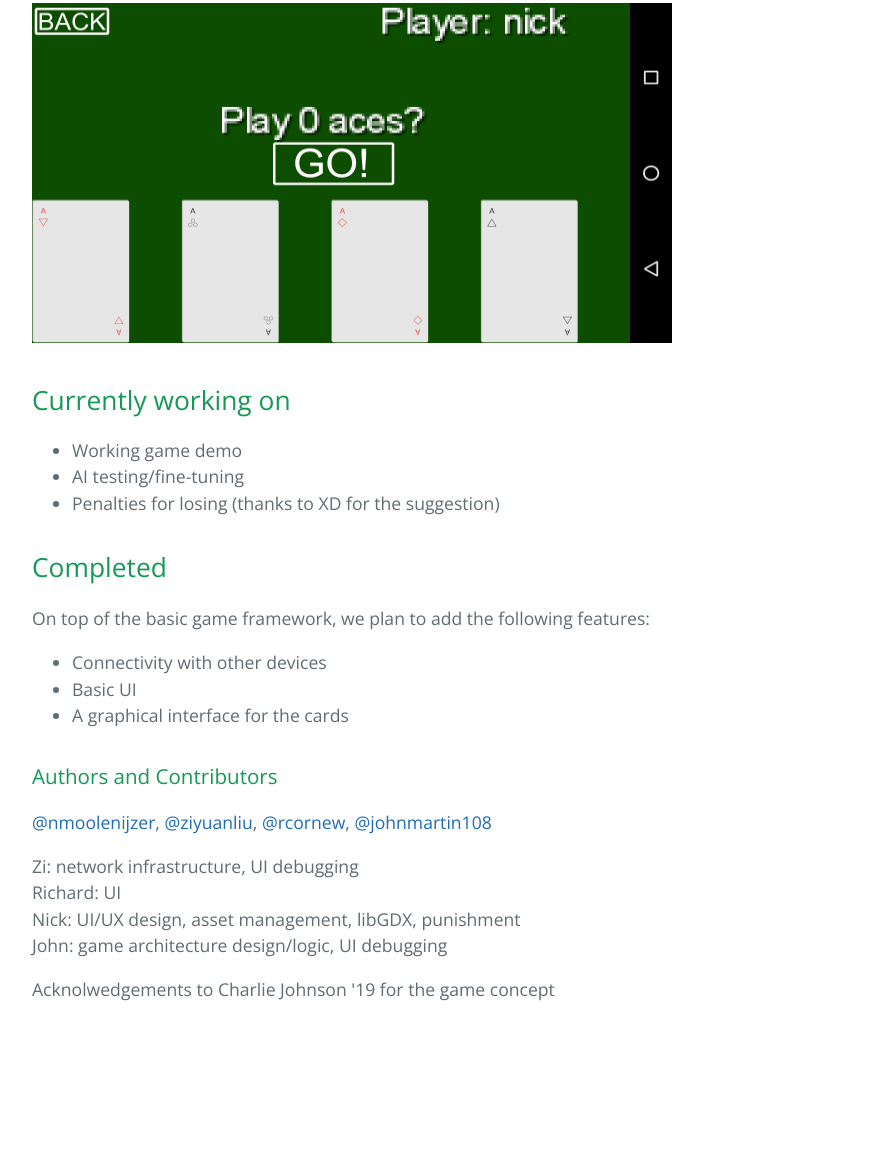
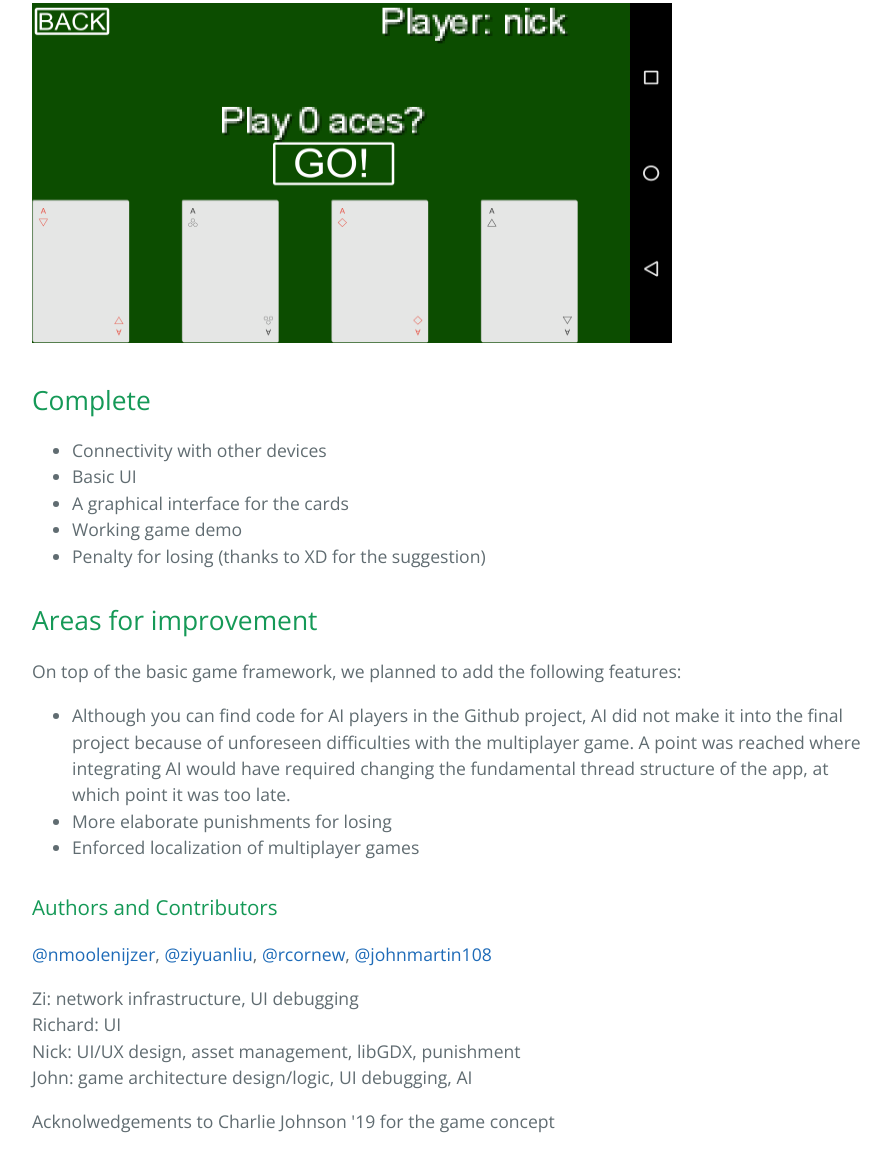
Before and after one commit to johnmartin108/BS, a plain HTML site: page index.html in a window 1280 px wide. Shown: the part 1882-3054 px from the top of the page, without its empty margins (192-1083 px from the left). Before the commit the page ends 2934 px from the top, so only its background shows below. Drawn offline with nearby package versions, Linux system fonts and the light colour scheme.

Commit message:
Update index.html

```diff
--- a/index.html
+++ b/index.html
@@ -64,21 +64,23 @@ Thread and MVC diagrams <a href="https://docs.google.com/presentation/d/10YqpCeC
 <img src="images/CardSelectScreen.png" alt="Title Screen" style="width:640px;height:340px;">
 
 <h2>
-<a id="todo" class="anchor" href="#todo" aria-hidden="true"><span aria-hidden="true" class="octicon octicon-link"></span></a>Currently working on</h2>
+<a id="complete" class="anchor" href="#complete" aria-hidden="true"><span aria-hidden="true" class="octicon octicon-link"></span></a>Complete</h2>
 <ul>
+<li>Connectivity with other devices</li>
+<li>Basic UI</li>
+<li>A graphical interface for the cards</li>
 <li>Working game demo</li>
-<li>AI testing/fine-tuning</li>
-<li>Penalties for losing (thanks to XD for the suggestion)</li>
+<li>Penalty for losing (thanks to XD for the suggestion)</li>
 
 </ul>
 
 <h2>
-<a id="todo" class="anchor" href="#todo" aria-hidden="true"><span aria-hidden="true" class="octicon octicon-link"></span></a>Completed</h2>
-<p>On top of the basic game framework, we plan to add the following features:</p>
+<a id="todo" class="anchor" href="#todo" aria-hidden="true"><span aria-hidden="true" class="octicon octicon-link"></span></a>Areas for improvement</h2>
+<p>On top of the basic game framework, we planned to add the following features:</p>
 <ul>
-<li>Connectivity with other devices</li>
-<li>Basic UI</li>
-<li>A graphical interface for the cards</li>
+<li>Although you can find code for AI players in the Github project, AI did not make it into the final project because of unforeseen difficulties with the multiplayer game. A point was reached where integrating AI would have required changing the fundamental thread structure of the app, at which point it was too late.</li>
+<li>More elaborate punishments for losing</li>
+<li>Enforced localization of multiplayer games</li>
 
 </ul>
 
@@ -90,7 +92,7 @@ Thread and MVC diagrams <a href="https://docs.google.com/presentation/d/10YqpCeC
 Zi: network infrastructure, UI debugging<br />
 Richard: UI<br />
 Nick: UI/UX design, asset management, libGDX, punishment<br />
-John: game architecture design/logic, UI debugging<br /></p>
+John: game architecture design/logic, UI debugging, AI<br /></p>
 <p>Acknolwedgements to Charlie Johnson '19 for the game concept</p>
 
       </section>
```
